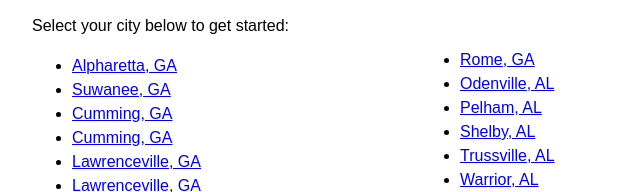
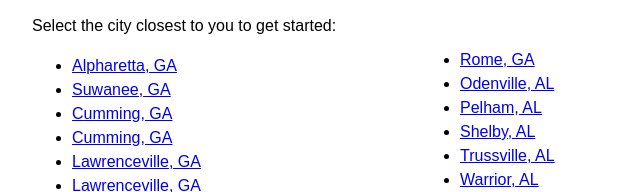
Before and after one commit to codycoffey04/coffey-operator-site, a plain HTML site: page index.html in a window 1280 px wide. Shown: the part 313-505 px from the top of the page, 208-848 px from the left. Drawn offline with Linux system fonts and the light colour scheme.

Commit message:
Add files via upload

```diff
--- a/index.html
+++ b/index.html
@@ -17,7 +17,7 @@
         <strong>Alabama Office:</strong> 1913 W Main Street, Centre, AL 35960 — <a href="tel:2564076008">(256) 407-6008</a><br>
         <strong>Georgia Office:</strong> 1703 Turner McCall Blvd, Rome, GA 30161 — <a href="tel:7067806554">(706) 780-6554</a>
     </div>
-    <p>Select your city below to get started:</p>
+    <p>Select the city closest to you to get started:</p>
     <ul>
         <li><a href="30004.html">Alpharetta, GA</a></li>
         <li><a href="30024.html">Suwanee, GA</a></li>
```
